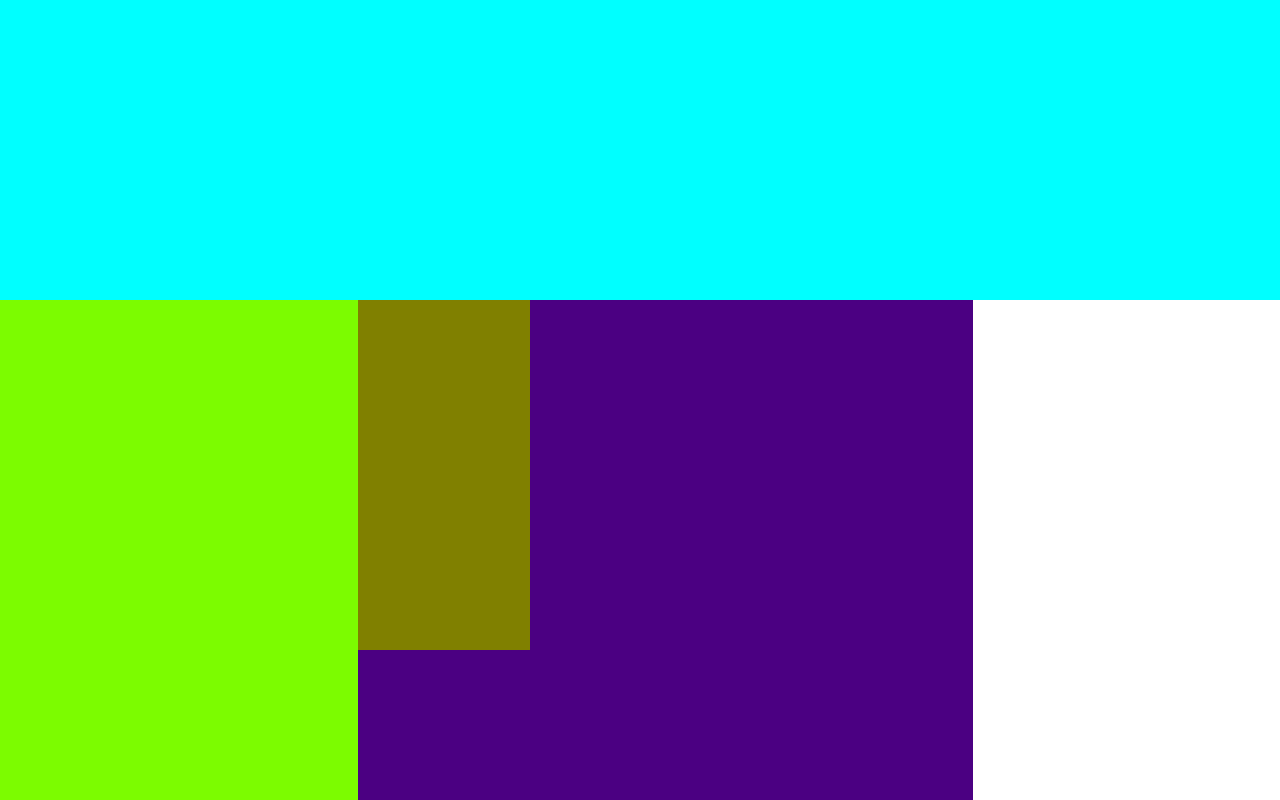
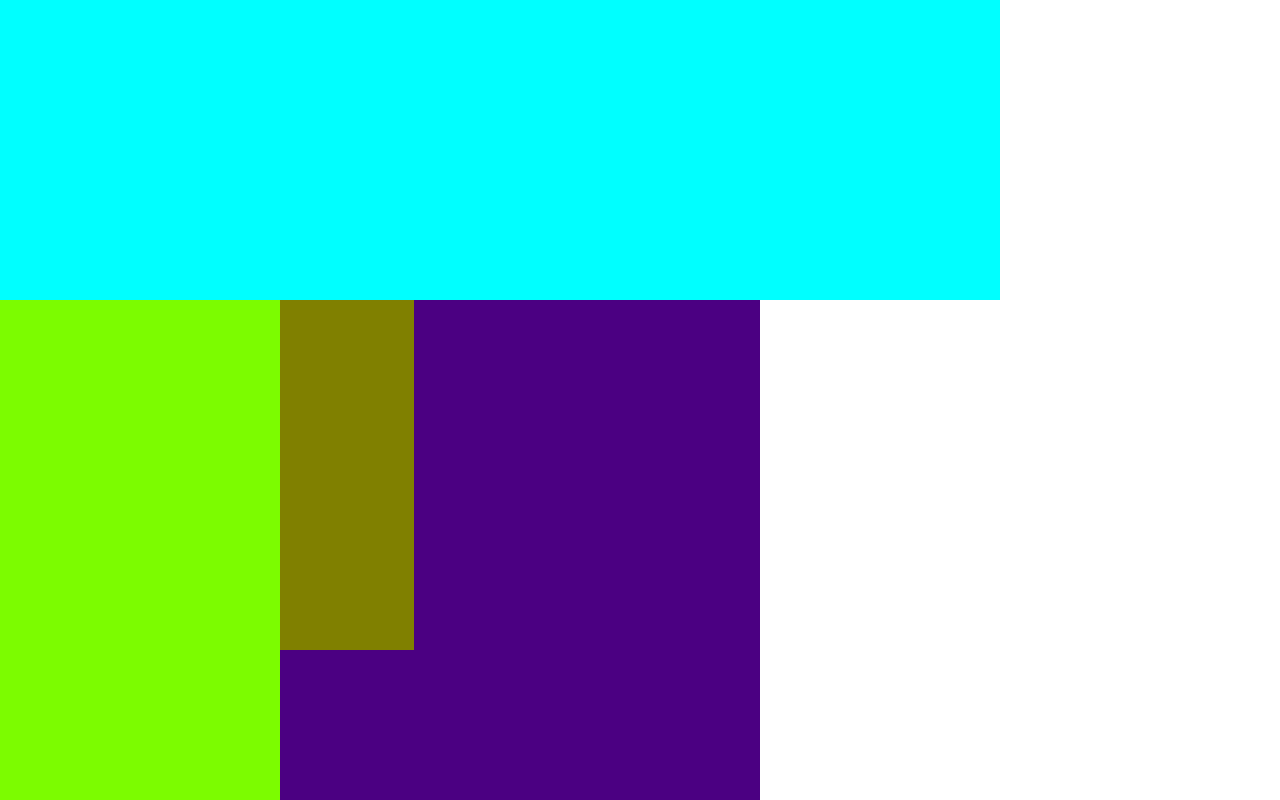
Before and after one commit to Maurospinosi/htmlcss-struttura-wp, a plain HTML site: page index.html in a window 1280 px wide. Shown: the top 800 px of the page. Drawn offline with Linux system fonts and the light colour scheme.

Commit message:
parte del main 2

```diff
--- a/css/style.css
+++ b/css/style.css
@@ -6,6 +6,10 @@
 header{
   background-color: rgb(0,255,255);
   height: 300px;
+  width: 1000px;
+}
+.container{
+  width: 1000px;
 }
 main::after{
   clear: both;
@@ -23,6 +27,7 @@ main::after{
   background-color: #808000	;
   width: 28%;
   height: 350px;
+  position: relative;
 }
 section{
   float: left;
--- a/index.html
+++ b/index.html
@@ -13,7 +13,7 @@
   <!-- /rettangolo ciano -->
 
 
-    <main>
+    <main class="container">
         <!-- rettangolo verde -->
           <aside class="left">
           </aside>
```
